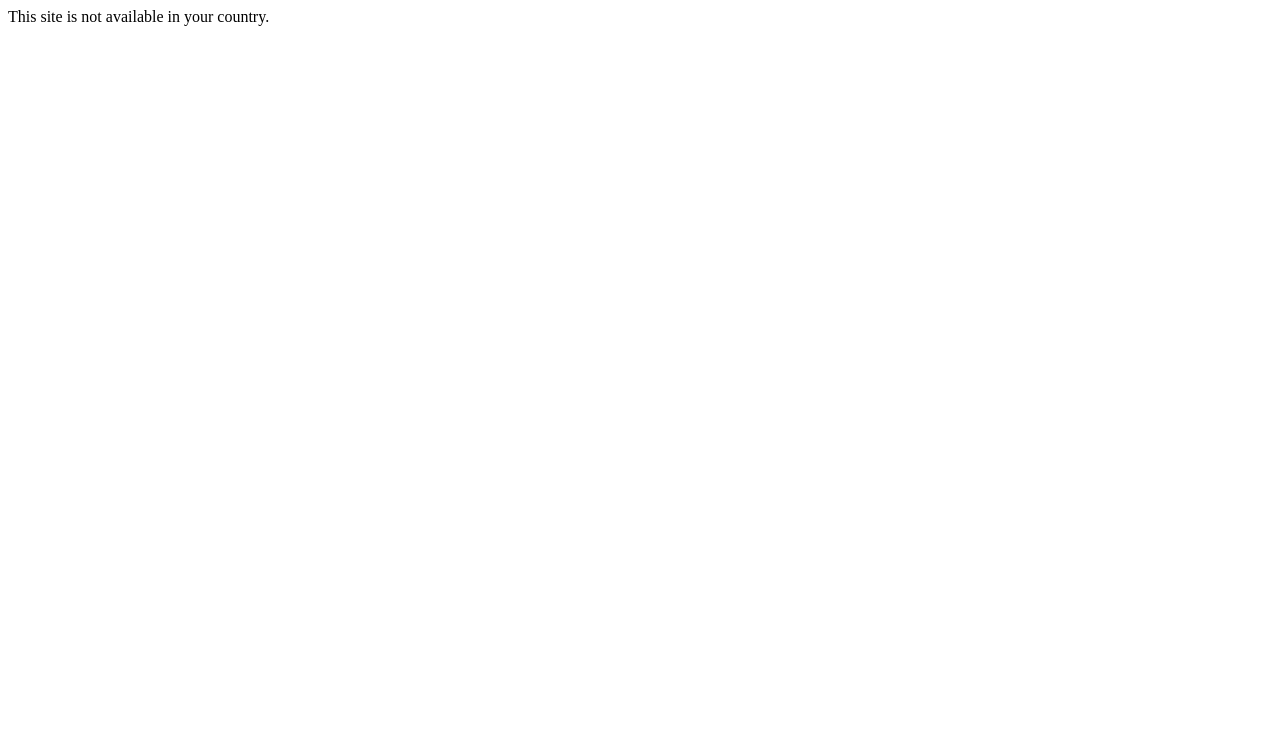
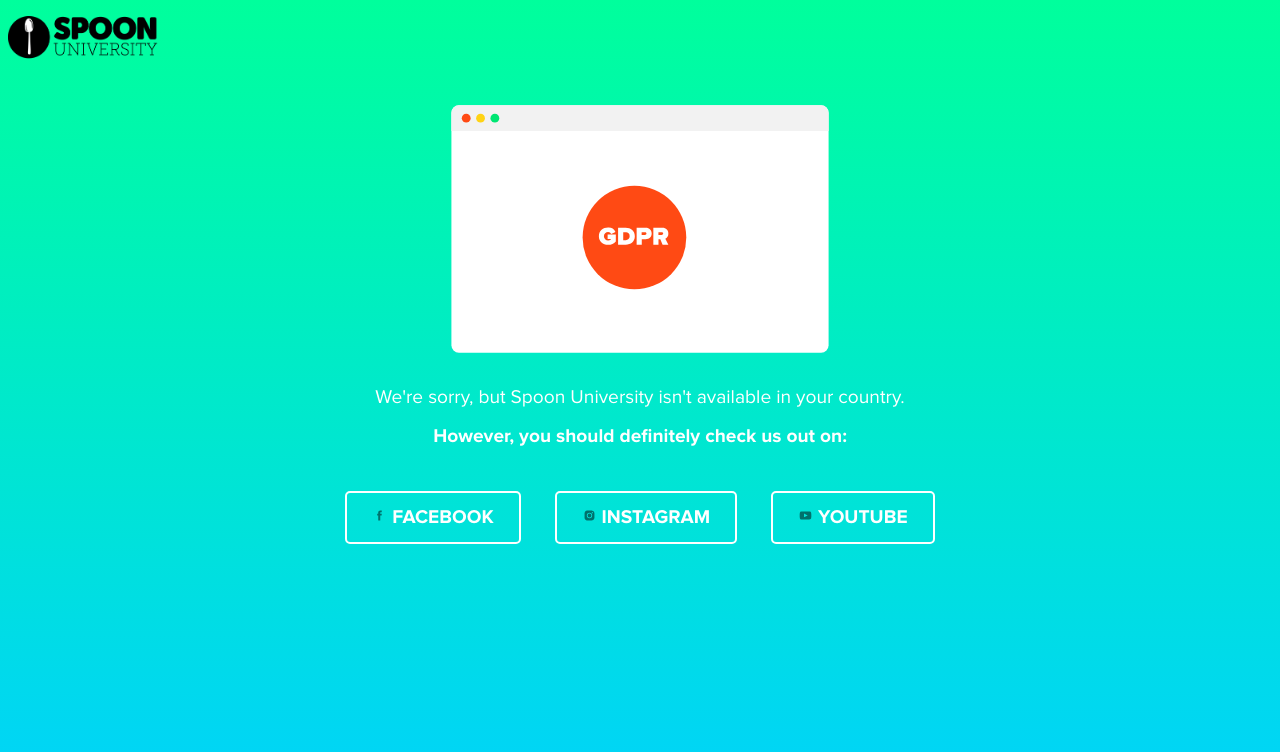
Before and after one commit to spoonuniversity/spoonuniversity, a plain HTML site: page gdpr.html in a window 1280 px wide. Drawn offline with Linux system fonts and the light colour scheme.

Commit message:
styled page

```diff
--- /dev/null
+++ b/css/style.css
@@ -0,0 +1,66 @@
+@font-face {
+    font-family: ProximaNova;
+    src: url(/fonts/ProximaNova-Bold.otf);
+    font-weight: bold;
+}
+@font-face {
+    font-family: ProximaNova;
+    src: url(/fonts/ProximaNova-Regular.otf);
+}
+
+body {
+    background: #1e5799;
+    background: -moz-linear-gradient(top, #1e5799 0%, #1e5799 0%, #00ff9c 0%, #00d2fc 100%);
+    background: -webkit-linear-gradient(top, #1e5799 0%, #1e5799 0%, #00ff9c 0%, #00d2fc 100%);
+    background: linear-gradient(to bottom, #1e5799 0%, #1e5799 0%, #00ff9c 0%, #00d2fc 100%);
+    filter: progid:DXImageTransform.Microsoft.gradient(startColorstr='#1e5799', endColorstr='#00d2fc',GradientType=0 );
+    height: 100vh;
+    overflow: hidden;
+}
+
+.logo img {
+  max-width: 150px;
+}
+
+.header {
+  max-width: 800px;
+  margin: 15px auto;
+}
+
+.header img {
+  max-width: 400px;
+  width: 60%;
+}
+
+.header p {
+  color: white;
+  font-size: 1.2em;
+  font-family: "ProximaNova";
+  text-align: center;
+}
+
+.buttons {
+  text-align:center;
+  margin-top: 30px;
+}
+
+a.button {
+  border: 2px solid white;
+  border-radius: 5px;
+  padding: 15px 25px;
+  margin: 15px;
+  color: white;
+  font-family: "ProximaNova";
+  font-size: 1.2em;
+  text-decoration: none;
+  font-weight: bold;
+  text-transform: uppercase;
+  display: inline-block;
+}
+
+a.button:hover {
+  background: rgba(255,255,255,0.5);
+}
+.button img {
+  width: 15px;
+}
--- a/gdpr.html
+++ b/gdpr.html
@@ -1 +1,26 @@
-This site is not available in your country.
+<!doctype html>
+<html lang="en">
+<head>
+  <link rel="stylesheet" type="text/css" href="/css/style.css">
+  <meta name="viewport" content="width=device-width, initial-scale=1">
+  <meta charset="UTF-8">
+  <title>Spoon University is not available in your country</title>
+</head>
+<body>
+  <div id="content">
+    <div class="logo">
+      <img src="/img/spoon-university-black.png">
+    </div>
+    <div class="header">
+      <p><img src="/img/GDPR_page_browser.svg"></p>
+      <p>We're sorry, but Spoon University isn't available in your country.</p>
+      <p><strong>However, you should definitely check us out on:</strong></p>
+      <div class="buttons">
+        <a class="button" target="_blank" href="https://www.facebook.com/SpoonUniversity"><img src="/img/GDPR_page_facebook.svg"> Facebook</a>
+        <a class="button" target="_blank" href="https://www.instagram.com/spoonuniversity/"><img src="/img/GDPR_page_ig.svg"> Instagram</a>
+        <a class="button" target="_blank" href="hhttps://www.youtube.com/channel/UCH-fB1PB75g0jENCcn82XoA"><img src="/img/GDPR_page_youtube.svg"> YouTube</a>
+      </div>
+    </div>
+  </div>
+</body>
+</html>
```
Also changed, not shown: fonts/ProximaNova-Bold.otf (added), fonts/ProximaNova-Regular.otf (added), img/GDPR_page_browser.svg (added), img/GDPR_page_facebook.svg (added), img/GDPR_page_ig.svg (added), img/GDPR_page_youtube.svg (added), img/spoon-university-black.png (added), 3 other files.
